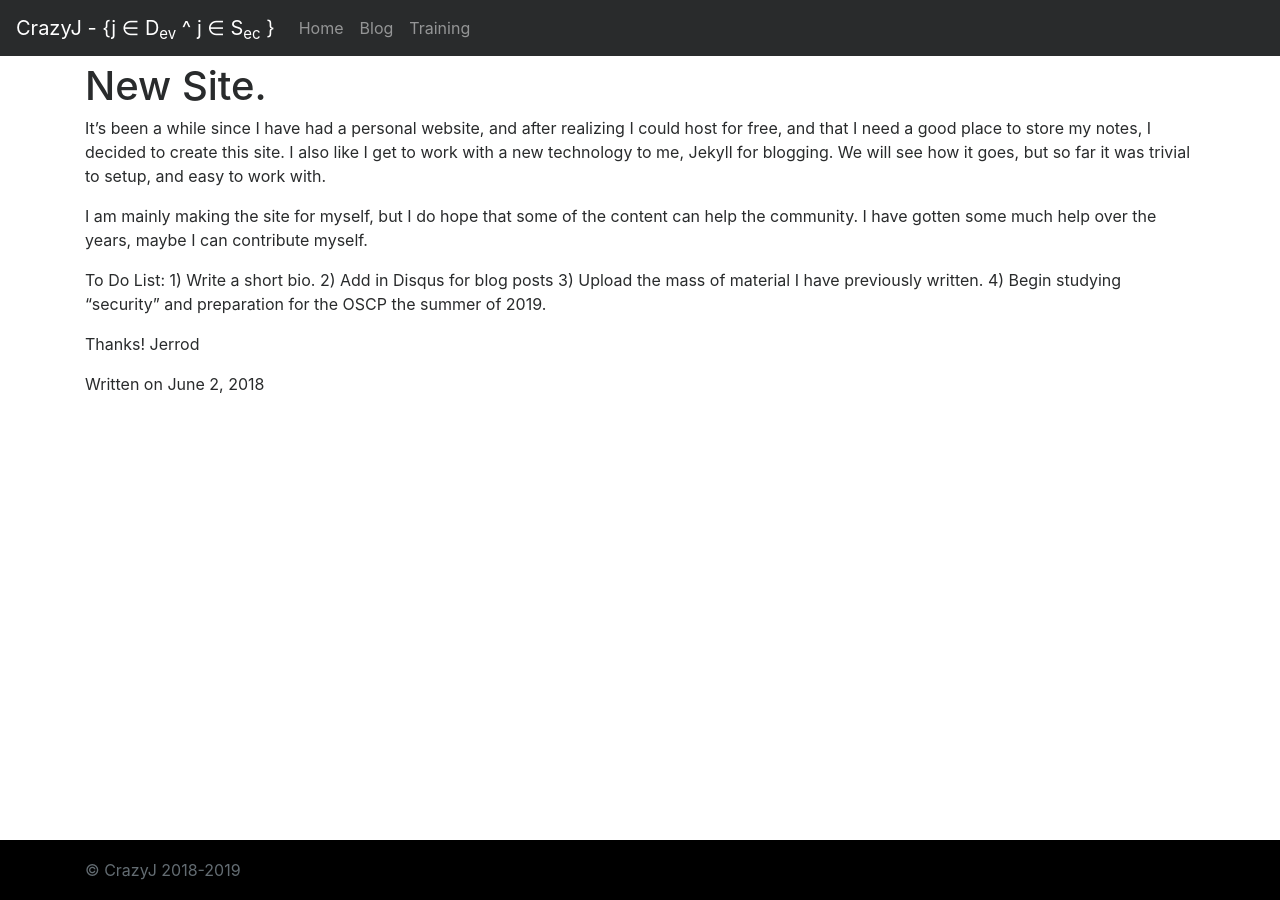
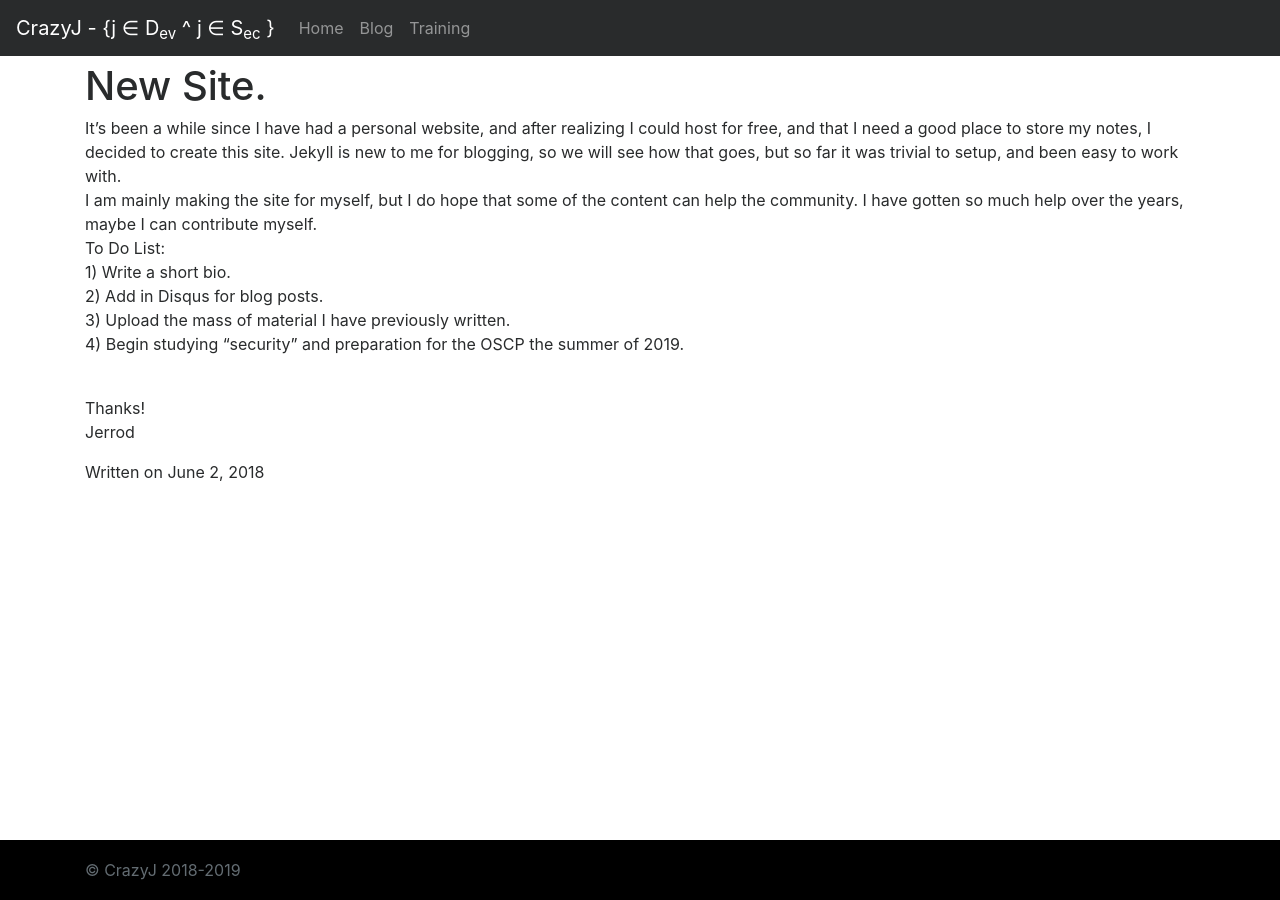
Before and after one commit to CrazyJ-Rod/CrazyJ-Rod.github.io, a Jekyll site: the page built from _posts/2018-06-02-Launches-Site.md, in a window 1280 px wide. Built offline with Jekyll 4.4.1, drawn with Linux system fonts in a browser that asks for light colours; nearby versions of some CDN libraries.

Commit message:
Update 2018-06-02-Launches-Site.md

```diff
--- a/_posts/2018-06-02-Launches-Site.md
+++ b/_posts/2018-06-02-Launches-Site.md
@@ -4,15 +4,15 @@ title: "New Site."
 date: 2018-06-02
 ---
 
-It's been a while since I have had a personal website, and after realizing I could host for free, and that I need a good place to store my notes, I decided to create this site. I also like I get to work with a new technology to me, Jekyll for blogging. We will see how it goes, but so far it was trivial to setup, and easy to work with.
+It's been a while since I have had a personal website, and after realizing I could host for free, and that I need a good place to store my notes, I decided to create this site. Jekyll is new to me for blogging, so we will see how that goes, but so far it was trivial to setup, and been easy to work with.
+<br />
+I am mainly making the site for myself, but I do hope that some of the content can help the community. I have gotten so much help over the years, maybe I can contribute myself.
+<br />
+To Do List:<br />
+1) Write a short bio.<br />
+2) Add in Disqus for blog posts.<br />
+3) Upload the mass of material I have previously written.<br />
+4) Begin studying "security" and preparation for the OSCP the summer of 2019.<br /><br />
 
-I am mainly making the site for myself, but I do hope that some of the content can help the community. I have gotten some much help over the years, maybe I can contribute myself.
-
-To Do List:
-1) Write a short bio.
-2) Add in Disqus for blog posts
-3) Upload the mass of material I have previously written.
-4) Begin studying "security" and preparation for the OSCP the summer of 2019.
-
-Thanks!
+Thanks!<br />
 Jerrod
```
